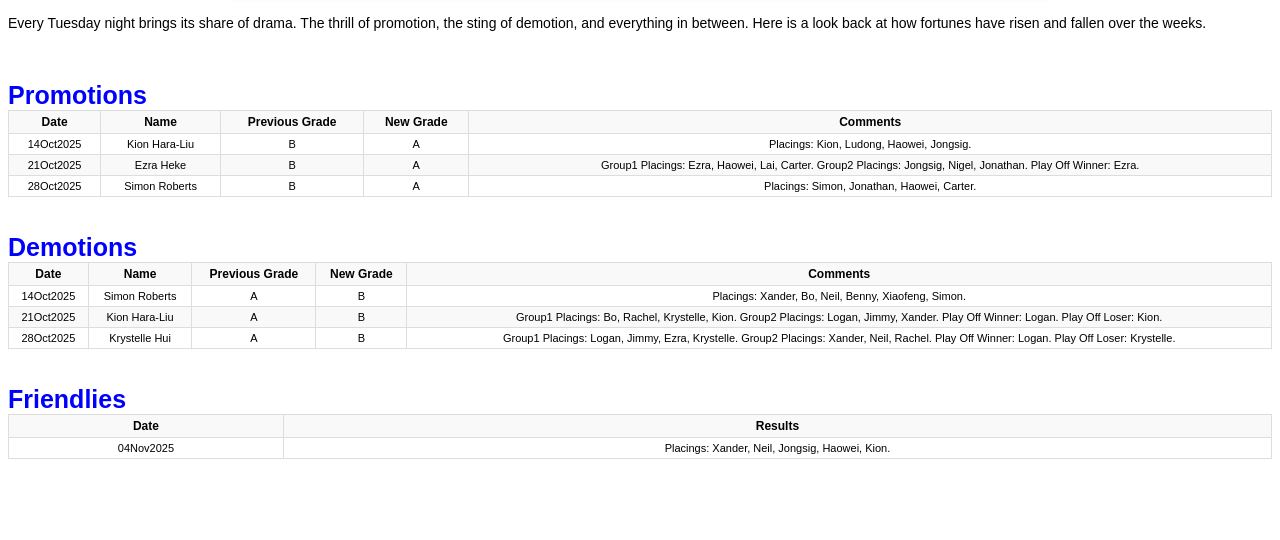
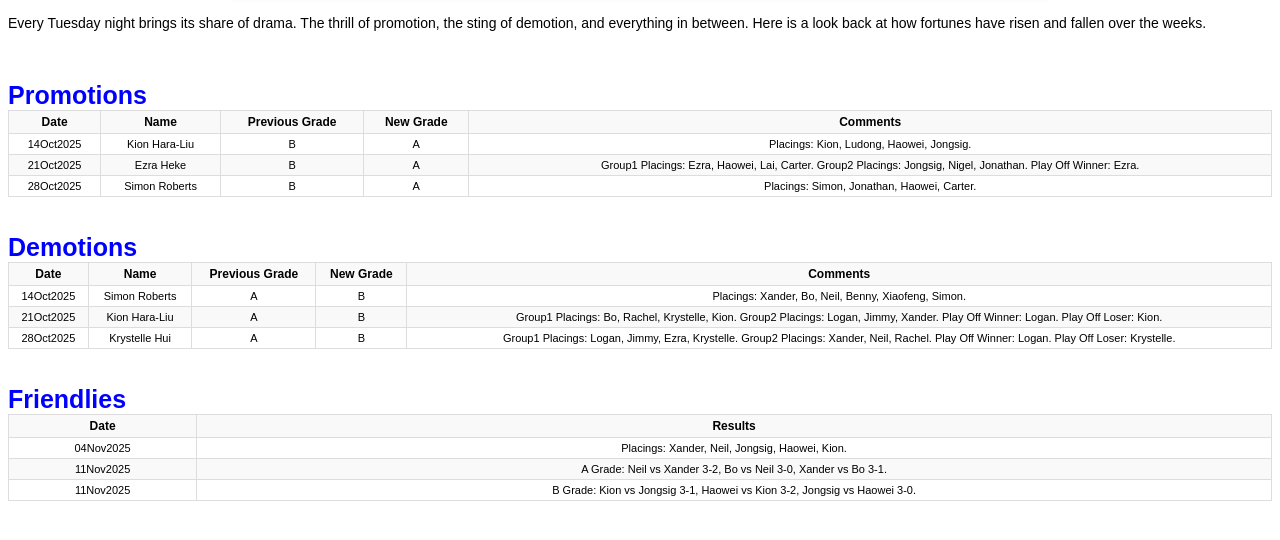
Before and after one commit to MataiMoorfield/wktta, a plain HTML site: page index.html in a window 1280 px wide. Shown: the part 94-634 px from the top of the page. Drawn offline with Linux system fonts and the light colour scheme.

Commit message:
Update index.html

```diff
--- a/index.html
+++ b/index.html
@@ -123,6 +123,8 @@ caption { text-align:left; color:blue; font-size: 25px; font-weight: bold;}
 <tbody>
 
 <tr><td>04Nov2025</td><td>Placings: Xander, Neil, Jongsig, Haowei, Kion.</td></tr>
+<tr><td>11Nov2025</td><td>A Grade: Neil vs Xander 3-2, Bo vs Neil 3-0, Xander vs Bo 3-1.</td></tr>
+<tr><td>11Nov2025</td><td>B Grade: Kion vs Jongsig 3-1, Haowei vs Kion 3-2, Jongsig vs Haowei 3-0.</td></tr>
 
 </tbody>
 
```
